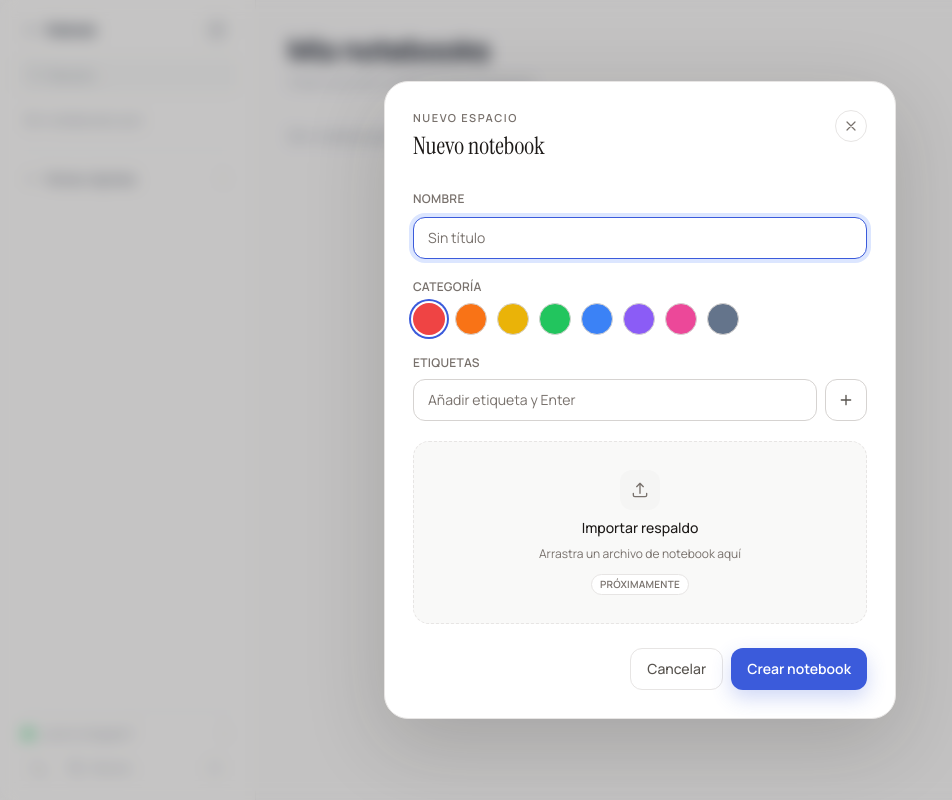
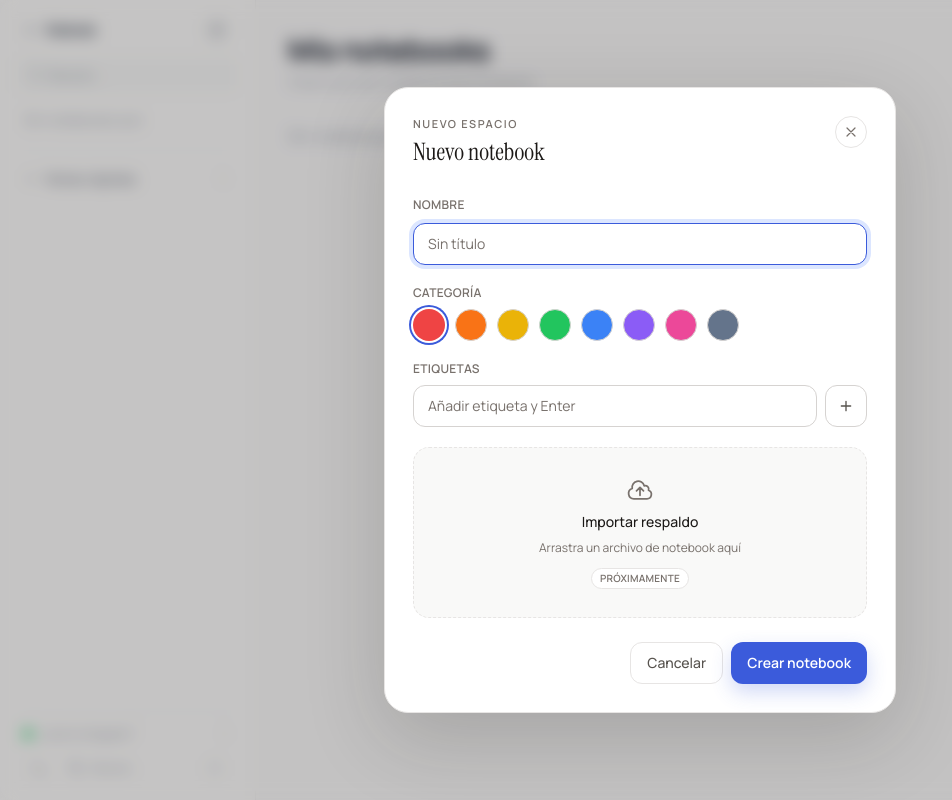
Before and after one commit to AngelosGD/jswrite, a Next.js app in the folder apps/web/: page /notebooks in a window 1280 px wide. Both pictures are taken after a click on the button 217 px from the left and 30 px from the top of the page. Shown: the whole page, without its empty margins (0-952 px from the left). Built offline with nearby package versions, Linux system fonts and the light colour scheme.

Commit message:
style: icono de nube sin fondo en el dropzone

```diff
--- a/apps/web/app/components/fileDrop.tsx
+++ b/apps/web/app/components/fileDrop.tsx
@@ -59,29 +59,31 @@ export default function FileDrop({
       }}
       onDragLeave={() => setDragging(false)}
       onDrop={onDrop}
-      className={`flex flex-col items-center justify-center gap-2 rounded-2xl border border-dashed px-6 py-7 text-center transition duration-200 ${
+      className={`group flex flex-col items-center justify-center gap-2 rounded-2xl border border-dashed px-6 py-7 text-center transition duration-200 ${
         disabled
           ? "cursor-not-allowed border-border bg-surface-2/60"
           : "cursor-pointer border-border-strong bg-surface-2/40 hover:border-blue-border hover:bg-blue-bg/30"
       } ${dragging ? "border-brand bg-blue-bg" : ""}`}
     >
       <span
-        className={`grid size-10 place-items-center rounded-xl transition ${
-          disabled ? "bg-surface-2 text-text-3" : "bg-blue-bg text-blue-ink"
+        className={`transition ${
+          disabled
+            ? "text-text-3"
+            : "text-text-3 group-hover:text-blue-ink"
         }`}
       >
         <svg
           viewBox="0 0 24 24"
           fill="none"
           stroke="currentColor"
-          strokeWidth="1.6"
+          strokeWidth="1.5"
           strokeLinecap="round"
           strokeLinejoin="round"
           aria-hidden="true"
-          className="size-5"
+          className="size-7"
         >
-          <path d="M12 16V4m0 0L8 8m4-4 4 4" />
-          <path d="M4 16v2.25A1.75 1.75 0 0 0 5.75 20h12.5A1.75 1.75 0 0 0 20 18.25V16" />
+          <path d="M12 16.5V9.75m0 0 3 3m-3-3-3 3" />
+          <path d="M6.75 19.5a4.5 4.5 0 0 1-1.41-8.775 5.25 5.25 0 0 1 10.233-2.33 3 3 0 0 1 3.758 3.848A3.752 3.752 0 0 1 18 19.5H6.75Z" />
         </svg>
       </span>
 
```
